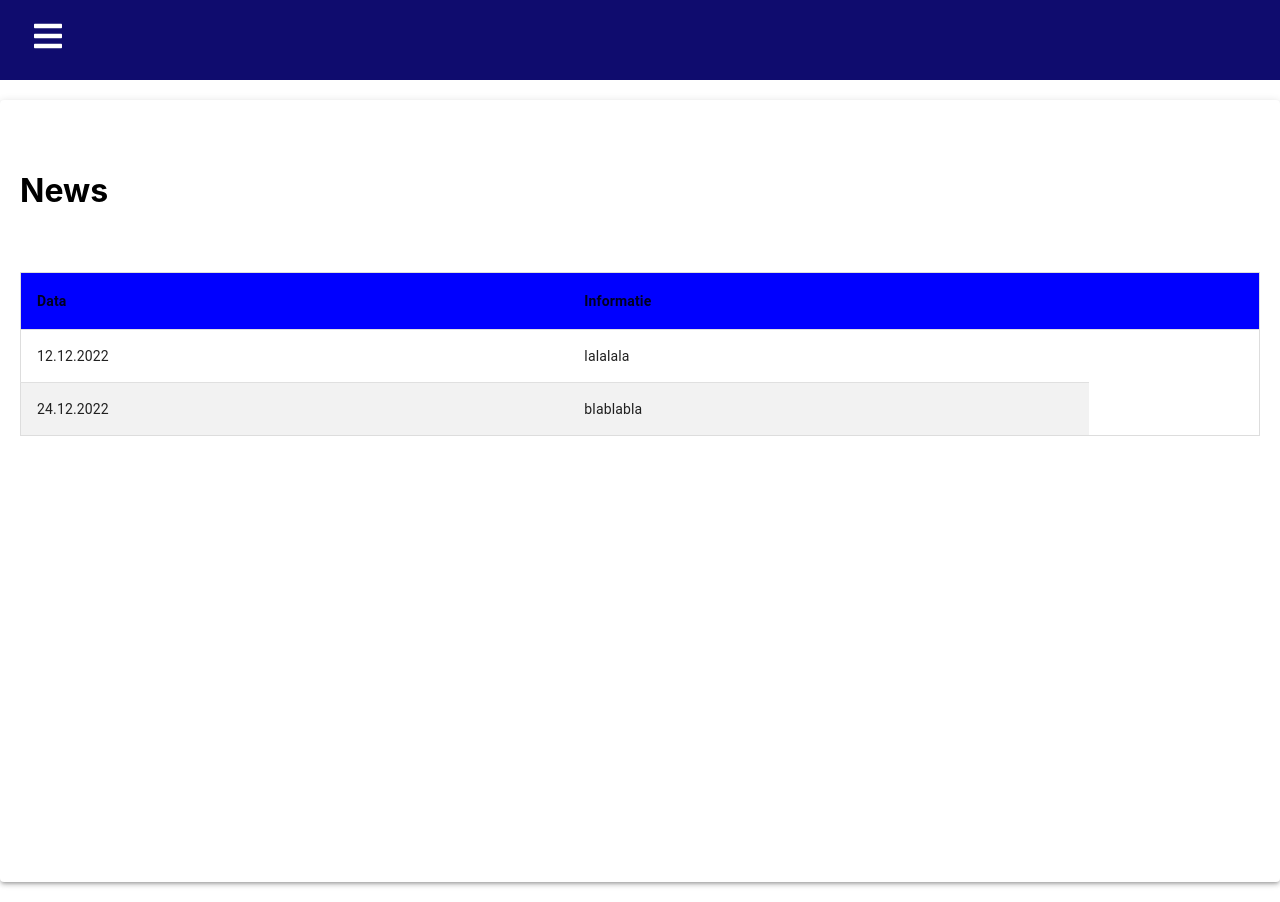
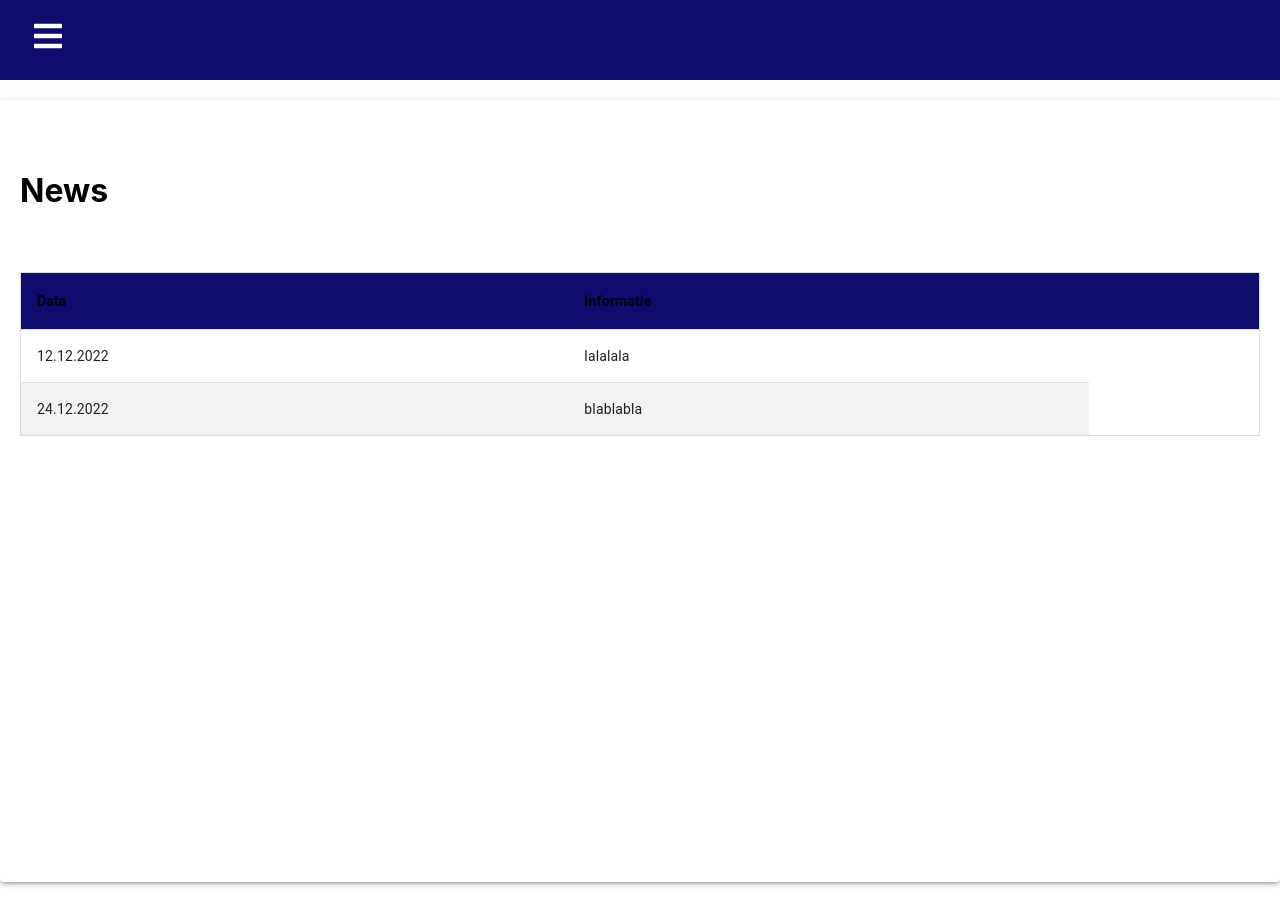
Before and after one commit to 915-Moldovan-Ioana/IOCFrontend, a React (Create React App) app in the folder app/: page /student/internship/info in a window 1280 px wide. Built offline with nearby package versions, Linux system fonts and the light colour scheme.

Commit message:
ui improvements

```diff
--- a/app/src/coordinator/AcceptedStudents.js
+++ b/app/src/coordinator/AcceptedStudents.js
@@ -29,21 +29,15 @@ function AcceptedStudents() {
                     <tr>
                         <th>Nume</th>
                         <th>Prenume</th>
-                        <th></th>
                     </tr>
                 </thead>
                 <tbody>
                     {students &&
                         students.map(student => {
                             return (
-                                <tr key={student.id}>
-                                    <td>{student.firstName}</td>
+                                <tr key={student.id} >
+                                    <td className="click" onClick={() => handleButtonClick(student)}>{student.firstName}</td>
                                     <td>{student.lastName}</td>
-                                    <td>
-                                        <button onClick={() => handleButtonClick(student)}>
-                                            Afisare detalii
-                                        </button>
-                                    </td>
                                 </tr>
                             );
                         })}
@@ -51,9 +45,9 @@ function AcceptedStudents() {
             </table>
             {showDetails &&
                 <div className="details">
-                    Informatii despre studentul {studentDetails.firstName}:<br></br>
+                    Informatii suplimentare despre studentul {studentDetails.firstName}:<br></br>
                     Email: {studentDetails.email}
-                    </div>
+                </div>
             }
         </div>
 
--- a/app/src/coordinator/acceptedStudents.css
+++ b/app/src/coordinator/acceptedStudents.css
@@ -1,12 +1,13 @@
-.details{
-    margin-top: 24px;
-    margin-left: 380px;
+.details {
+    margin: 0 auto;
+    width: 45%;
+    margin-top: 10px;
 }
 
 table {
     margin: 0 auto;
     border-collapse: collapse;
-    width: 50%;
+    width: 45%;
     border: 1px solid #ddd;
     font-size: 18px;
     margin-top: 40px;
@@ -23,10 +24,10 @@ tr:nth-child(even) {
 }
 
 th {
-    background-color: blue;
+    background-color: rgba(15, 12, 110, 1);
     color: white;
 }
 
-thead{
-    background-color: blue;
+.click:hover {
+    cursor: pointer;
 }
```
